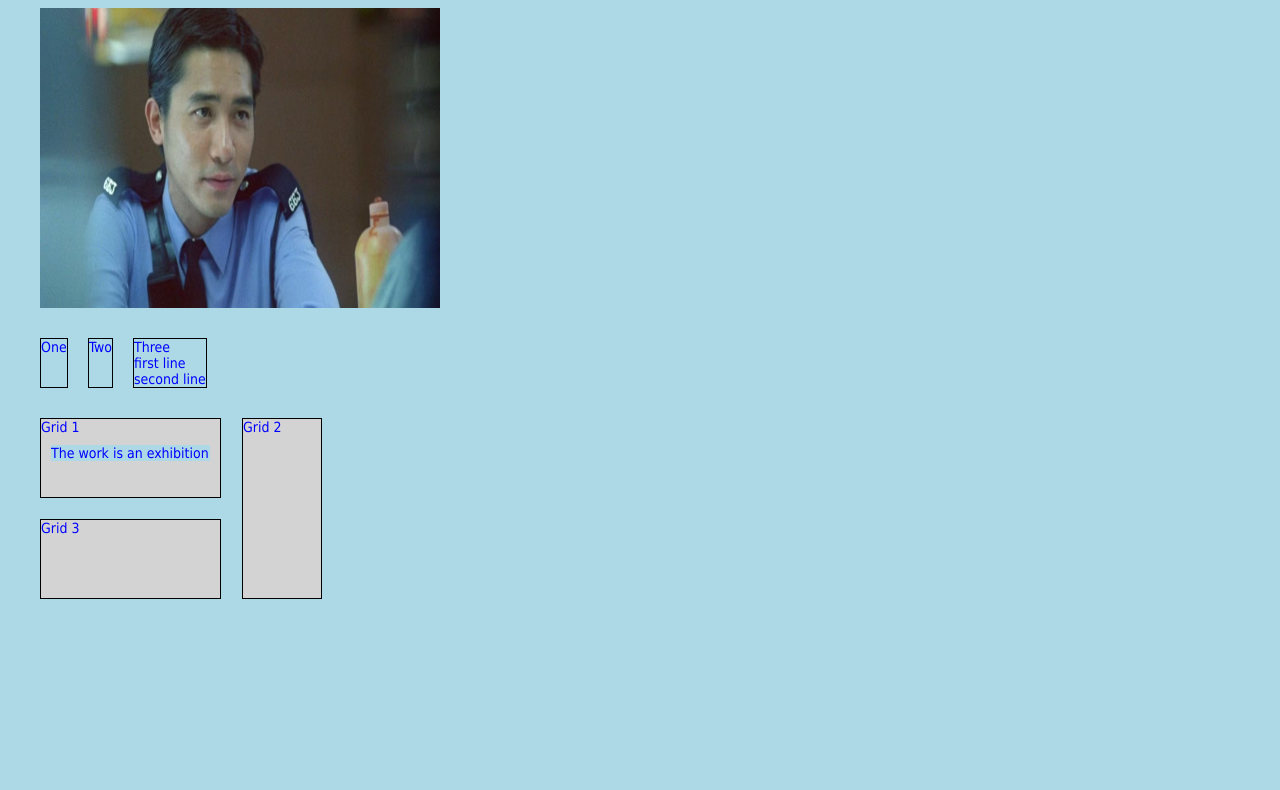
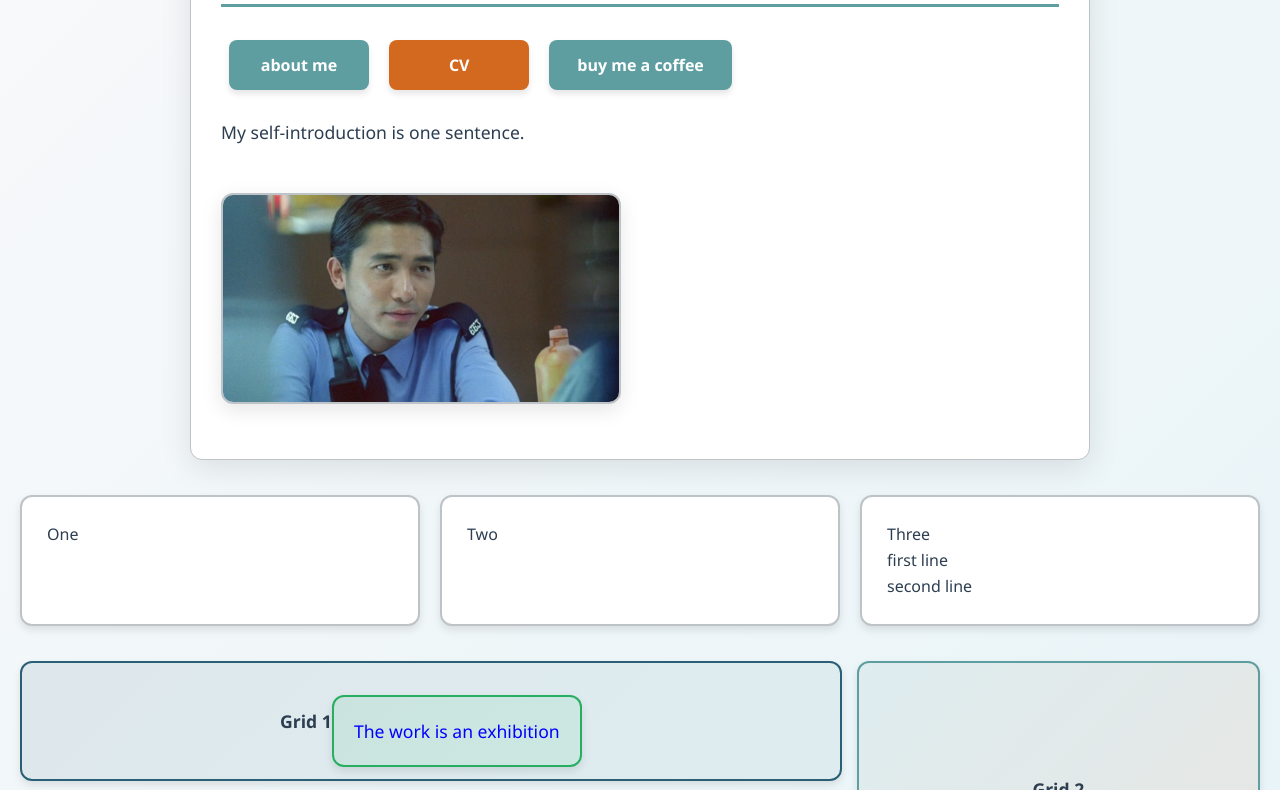
Before and after one commit to LuiChunNam/my_personal_website, a plain HTML site: page index.html in a window 1280 px wide. Shown: the part 152-942 px from the top of the page. Before the commit the page ends 800 px from the top, so only its background shows below. Drawn offline with Linux system fonts and the light colour scheme.

Commit message:
week 5 (AI)

```diff
--- a/style.css
+++ b/style.css
@@ -1,3 +1,4 @@
+/*
 * {
 color: blue;
 margin: 10px;
@@ -53,3 +54,294 @@ border: solid 1px black;
     grid-row-start: 2 ;
     grid-row-end: 3 ;
 }
+*/
+
+
+/* Color-blind friendly color palette */
+:root {
+  --primary: #2B5F75; /* Dark blue - distinguishable for most color vision deficiencies */
+  --secondary: #5F9EA0; /* Cadet blue */
+  --accent: #D2691E; /* Chocolate brown - good contrast */
+  --light: #F8F9FA; /* Light background */
+  --dark: #2C3E50; /* Dark text */
+  --success: #27AE60; /* Green */
+  --warning: #E67E22; /* Orange */
+  --danger: #E74C3C; /* Red */
+  --border: #BDC3C7; /* Light gray for borders */
+  --shadow: rgba(0, 0, 0, 0.1);
+}
+
+* {
+  color: var(--dark);
+  margin: 0;
+  padding: 0;
+  font-family: 'Segoe UI', Tahoma, Geneva, Verdana, sans-serif;
+  box-sizing: border-box;
+}
+
+body {
+  background: linear-gradient(135deg, var(--light) 0%, #E8F4F8 100%);
+  min-height: 100vh;
+  padding: 20px;
+  line-height: 1.6;
+}
+
+#main {
+  background: white;
+  border-radius: 12px;
+  padding: 30px;
+  margin: 0 auto 30px;
+  max-width: 900px;
+  box-shadow: 0 8px 32px var(--shadow);
+  border: 1px solid var(--border);
+}
+
+/* Typography improvements */
+h1 {
+  color: var(--primary);
+  font-size: 2.5rem;
+  margin-bottom: 25px;
+  text-align: center;
+  font-weight: 700;
+  border-bottom: 3px solid var(--secondary);
+  padding-bottom: 15px;
+}
+
+p {
+  margin: 20px 0;
+  font-size: 1.1rem;
+  color: var(--dark);
+  line-height: 1.7;
+}
+
+/* Button improvements */
+button {
+  padding: 14px 28px;
+  border: none;
+  border-radius: 8px;
+  cursor: pointer;
+  font-weight: 600;
+  font-size: 1rem;
+  transition: all 0.3s cubic-bezier(0.4, 0, 0.2, 1);
+  box-shadow: 0 4px 6px var(--shadow);
+  position: relative;
+  overflow: hidden;
+}
+
+button::before {
+  content: '';
+  position: absolute;
+  top: 0;
+  left: -100%;
+  width: 100%;
+  height: 100%;
+  background: linear-gradient(90deg, transparent, rgba(255,255,255,0.3), transparent);
+  transition: left 0.5s;
+}
+
+button:hover::before {
+  left: 100%;
+}
+
+button.subpage {
+  background: var(--secondary);
+  color: white;
+  margin: 8px;
+  min-width: 140px;
+}
+
+button.subpage:hover {
+  background: var(--primary);
+  transform: translateY(-3px);
+  box-shadow: 0 6px 12px var(--shadow);
+}
+
+button#CV {
+  background: var(--accent);
+  color: white;
+}
+
+button#CV:hover {
+  background: #B35917;
+  transform: translateY(-3px);
+  box-shadow: 0 6px 12px var(--shadow);
+}
+
+/* Image improvements */
+img {
+  max-width: 100%;
+  height: auto;
+  border-radius: 12px;
+  margin: 25px 0;
+  box-shadow: 0 6px 20px var(--shadow);
+  border: 2px solid var(--border);
+  transition: transform 0.3s ease;
+}
+
+img:hover {
+  transform: scale(1.02);
+}
+
+/* Box layout improvements */
+.box {
+  display: flex;
+  flex-wrap: wrap;
+  gap: 20px;
+  margin: 35px 0;
+  justify-content: center;
+}
+
+.box div {
+  flex: 1;
+  min-width: 250px;
+  padding: 25px;
+  border: 2px solid var(--border);
+  border-radius: 12px;
+  background: white;
+  transition: all 0.3s ease;
+  box-shadow: 0 4px 8px var(--shadow);
+}
+
+.box div:hover {
+  transform: translateY(-5px);
+  box-shadow: 0 8px 25px var(--shadow);
+  border-color: var(--secondary);
+}
+
+.box div br {
+  margin: 8px 0;
+  display: block;
+}
+
+/* Grid improvements */
+.grid-container {
+  display: grid;
+  grid-template-rows: 120px 120px;
+  grid-template-columns: 1fr 1fr 1fr;
+  gap: 15px;
+  margin: 35px 0;
+}
+
+.grid-item1, .grid-item2, .grid-item3 {
+  background: white;
+  border: 2px solid var(--border);
+  border-radius: 12px;
+  padding: 20px;
+  display: flex;
+  align-items: center;
+  justify-content: center;
+  font-weight: 600;
+  font-size: 1.1rem;
+  transition: all 0.3s ease;
+  box-shadow: 0 4px 8px var(--shadow);
+  cursor: pointer;
+}
+
+.grid-item1:hover, .grid-item2:hover, .grid-item3:hover {
+  transform: translateY(-3px);
+  box-shadow: 0 6px 15px var(--shadow);
+}
+
+.grid-item1 {
+  background: linear-gradient(135deg, rgba(43, 95, 117, 0.1) 0%, rgba(95, 158, 160, 0.1) 100%);
+  border-color: var(--primary);
+  grid-column: 1 / 3;
+  grid-row: 1 / 2;
+}
+
+.grid-item2 {
+  background: linear-gradient(135deg, rgba(95, 158, 160, 0.1) 0%, rgba(210, 105, 30, 0.1) 100%);
+  border-color: var(--secondary);
+  grid-column: 3 / 4;
+  grid-row: 1 / 3;
+}
+
+.grid-item3 {
+  background: linear-gradient(135deg, rgba(210, 105, 30, 0.1) 0%, rgba(231, 126, 34, 0.1) 100%);
+  border-color: var(--accent);
+  grid-column: 1 / 3;
+  grid-row: 2 / 3;
+}
+
+/* Work intro section */
+#work1_intro {
+  padding: 20px;
+  margin-top: 20px;
+  border-radius: 12px;
+  background: linear-gradient(135deg, rgba(39, 174, 96, 0.1) 0%, rgba(46, 204, 113, 0.1) 100%);
+  border: 2px solid var(--success);
+  color: var(--dark);
+  font-weight: 500;
+  transition: all 0.3s ease;
+  box-shadow: 0 4px 8px var(--shadow);
+}
+
+#work1_intro:hover {
+  transform: translateY(-2px);
+  box-shadow: 0 6px 12px var(--shadow);
+}
+
+/* Responsive design */
+@media (max-width: 768px) {
+  body {
+    padding: 15px;
+  }
+
+  #main {
+    padding: 20px;
+    margin-bottom: 20px;
+  }
+
+  h1 {
+    font-size: 2rem;
+  }
+
+  .grid-container {
+    grid-template-columns: 1fr;
+    grid-template-rows: auto;
+  }
+
+  .grid-item1, .grid-item2, .grid-item3 {
+    grid-column: 1 / 2;
+    grid-row: auto;
+    min-height: 100px;
+  }
+
+  .box div {
+    min-width: 100%;
+  }
+
+  button.subpage {
+    min-width: 120px;
+    margin: 5px;
+    padding: 12px 20px;
+  }
+}
+
+/* High contrast mode support */
+@media (prefers-contrast: high) {
+  :root {
+    --primary: #000080;
+    --secondary: #008080;
+    --accent: #8B4513;
+    --dark: #000000;
+    --border: #000000;
+  }
+
+  .box div, .grid-item1, .grid-item2, .grid-item3 {
+    border-width: 3px;
+  }
+}
+
+/* Reduced motion support */
+@media (prefers-reduced-motion: reduce) {
+  * {
+    transition: none !important;
+    animation: none !important;
+  }
+
+  button::before {
+    display: none;
+  }
+}
+[file content end]
```
